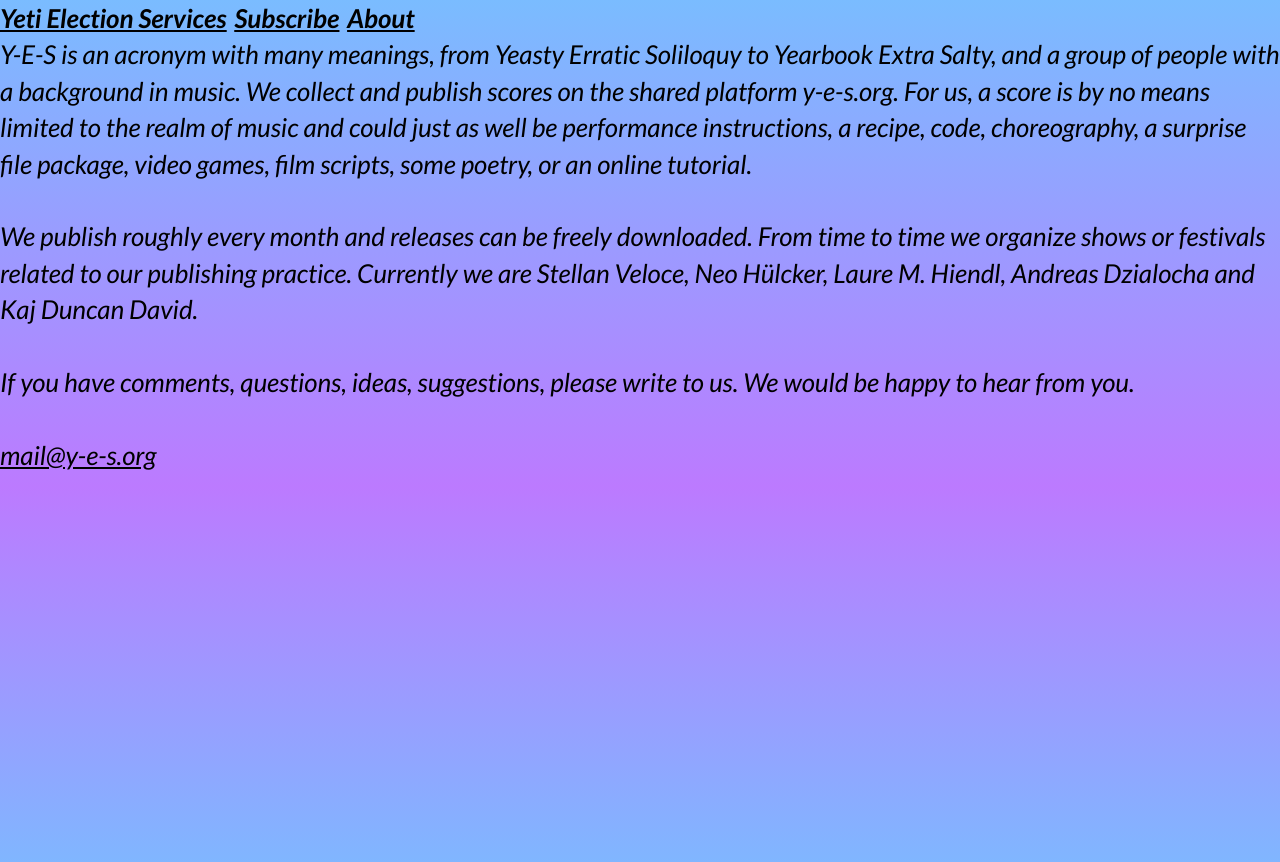
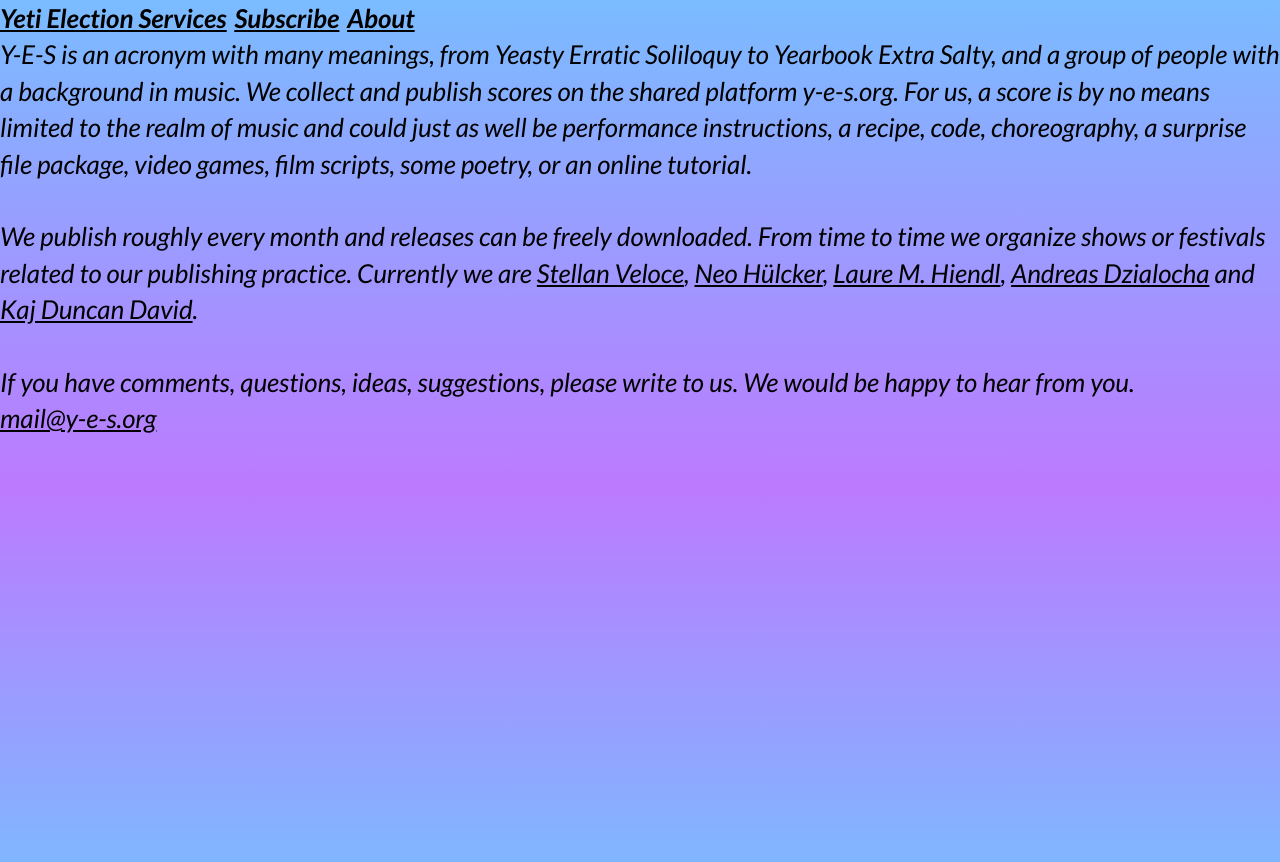
Before and after one commit to adzialocha/y-e-s, a Jekyll site: the page built from about.md, in a window 1280 px wide. Shown: the top 862 px of the page. Built offline with Jekyll 4.4.1, drawn with Linux system fonts in a browser that asks for light colours.

Commit message:
Add links

```diff
--- a/about.md
+++ b/about.md
@@ -4,8 +4,7 @@ layout: default
 
 Y-E-S is an acronym with many meanings, from <span class="acronym">Young Exhausted Scholars</span> to <span class="acronym">Yodeling Experts Speeddating</span>, and a group of people with a background in music. We collect and publish scores on the shared platform y-e-s.org. For us, a score is by no means limited to the realm of music and could just as well be performance instructions, a recipe, code, choreography, a surprise file package, video games, film scripts, some poetry, or an online tutorial.<br><br>
 
-We publish roughly every month and releases can be freely downloaded. From time to time we organize shows or festivals related to our publishing practice. Currently we are Stellan Veloce, Neo Hülcker, Laure M. Hiendl, Andreas Dzialocha and Kaj Duncan David.<br><br>
+We publish roughly every month and releases can be freely downloaded. From time to time we organize shows or festivals related to our publishing practice. Currently we are <a href="http://stellanveloce.de/" target="_blank">Stellan Veloce</a>, <a href="https://www.neohuelcker.de" target="_blank">Neo Hülcker</a>, <a href="http://martinhiendl.com/" target="_blank">Laure M. Hiendl</a>, <a href="https://andreasdzialocha.com" target="_blank">Andreas Dzialocha</a> and <a href="https://www.kajduncandavid.com/" target="_blank">Kaj Duncan David</a>.<br><br>
 
-If you have comments, questions, ideas, suggestions, please write to us. We would be happy to hear from you.<br><br>
-
+If you have comments, questions, ideas, suggestions, please write to us. We would be happy to hear from you.<br>
 <a href="mailto:{{ site.email }}">{{ site.email }}</a>
```
